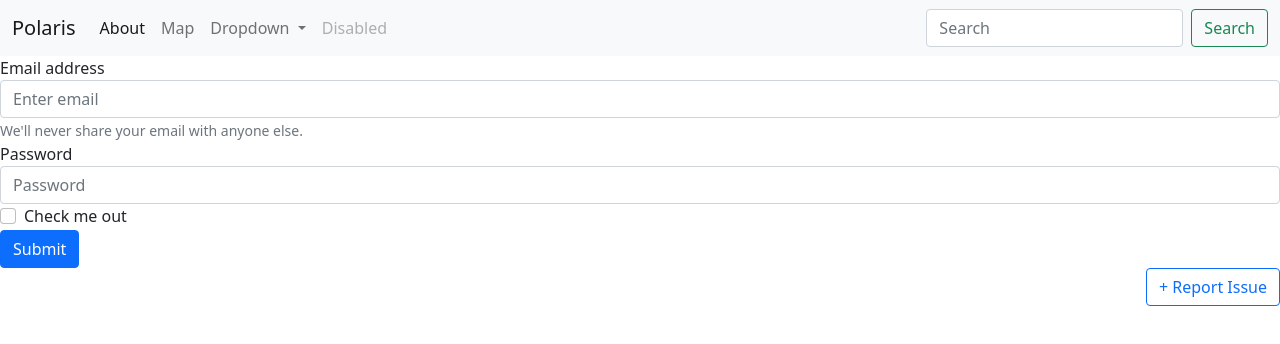
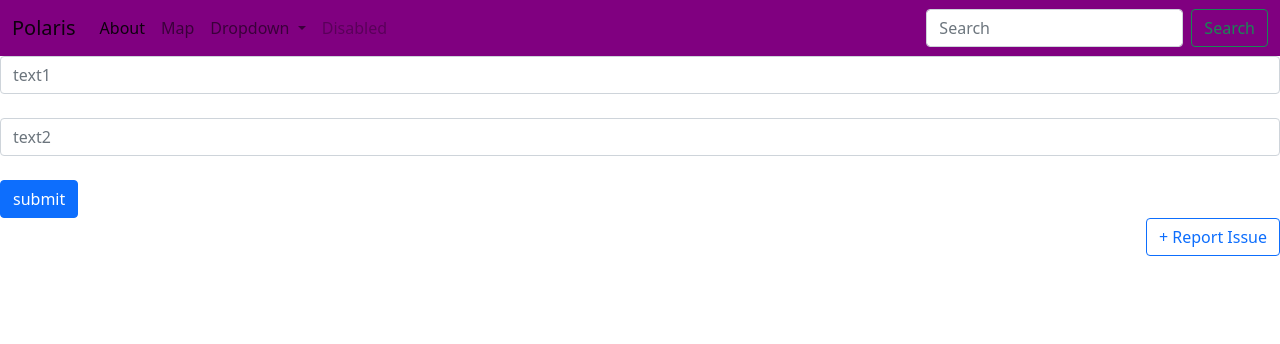
Before and after one commit to polaris-maps/luminary-web-client, an Angular app: page /report in a window 1280 px wide. Shown: the top 344 px of the page. Built offline with nearby package versions, Linux system fonts and the light colour scheme.

Commit message:
Added leaflet.js in node modules and added methods

```diff
--- a/angular.json
+++ b/angular.json
@@ -27,6 +27,7 @@
               "src/assets"
             ],
             "styles": [
+              "./node_modules/leaflet/dist/leaflet.css",
               "node_modules/bootstrap/dist/css/bootstrap.min.css",
               "src/styles.css"
             ],
--- a/package.json
+++ b/package.json
@@ -20,6 +20,7 @@
     "@angular/router": "~13.0.0",
     "bootstrap": "^5.1.3",
     "jquery": "^3.6.0",
+    "leaflet": "^1.7.1",
     "popper.js": "^1.16.1",
     "rxjs": "~7.4.0",
     "tslib": "^2.3.0",
@@ -30,6 +31,7 @@
     "@angular/cli": "~13.0.4",
     "@angular/compiler-cli": "~13.0.0",
     "@types/jasmine": "~3.10.0",
+    "@types/leaflet": "^1.7.9",
     "@types/node": "^12.11.1",
     "jasmine-core": "~3.10.0",
     "karma": "~6.3.0",
--- a/src/app/app.module.ts
+++ b/src/app/app.module.ts
@@ -1,5 +1,6 @@
 import { NgModule } from '@angular/core';
 import { BrowserModule } from '@angular/platform-browser';
+import { FormsModule } from '@angular/forms';
 
 import { AppRoutingModule } from './app-routing.module';
 import { AppComponent } from './app.component';
@@ -24,7 +25,8 @@ import { MapComponent } from './map/map.component';
   ],
   imports: [
     BrowserModule,
-    AppRoutingModule
+    AppRoutingModule,
+    FormsModule
   ],
   providers: [],
   bootstrap: [AppComponent]
--- a/src/app/header/header.component.css
+++ b/src/app/header/header.component.css
@@ -0,0 +1,3 @@
+.bg-primary  {
+    background-color: purple !important;
+}
--- a/src/app/header/header.component.html
+++ b/src/app/header/header.component.html
@@ -1,4 +1,4 @@
-<nav class="navbar navbar-expand-lg navbar-light bg-light">
+<nav class="navbar navbar-expand-lg navbar-light bg-primary">
     <div class="container-fluid">
       <a class="navbar-brand" routerLink="/">Polaris</a>
       <button class="navbar-toggler" id="navabar-toggler-button" type="button" data-bs-toggle="collapse" data-bs-target="#navbarSupportedContent" aria-controls="navbarSupportedContent" aria-expanded="false" aria-label="Toggle navigation">
--- a/src/app/map/map.component.css
+++ b/src/app/map/map.component.css
@@ -0,0 +1,13 @@
+.map-container {
+   height: 1000px;
+  }
+
+  .map-frame {
+    border: 2px solid black;
+    height: 50%;
+    width: 50%;
+  }
+
+  #map {
+    height: 100%;
+  }
--- a/src/app/map/map.component.html
+++ b/src/app/map/map.component.html
@@ -1,2 +1,6 @@
-<p>map works!</p>
-<iframe width="425" height="350" frameborder="0" scrolling="no" marginheight="0" marginwidth="0" src="https://www.openstreetmap.org/export/embed.html?bbox=-79.10722732543947%2C35.84912632921233%2C-79.04577255249025%2C35.97481105524676&amp;layer=mapnik" style="border: 1px solid black"></iframe><br/><small><a href="https://www.openstreetmap.org/#map=13/35.9120/-79.0765">View Larger Map</a></small>
+<div class="map-container">
+    <div class="map-frame">
+      <div id="map"></div>
+    </div>
+</div>
+<button (click)="addPin(1, 0)" >Add pin</button>
--- a/src/app/map/map.component.ts
+++ b/src/app/map/map.component.ts
@@ -1,15 +1,60 @@
-import { Component, OnInit } from '@angular/core';
+import { Component, AfterViewInit } from '@angular/core';
+import * as L from 'leaflet';
 
 @Component({
   selector: 'app-map',
   templateUrl: './map.component.html',
   styleUrls: ['./map.component.css']
 })
-export class MapComponent implements OnInit {
+export class MapComponent implements AfterViewInit {
+
+  private map: any;
+
+  // Map setup
+  private initMap(): void {
+    this.map = L.map('map', {
+      center: [ 35.91099, -79.056366 ],
+      zoom: 14
+    });
+
+    const tiles = L.tileLayer('https://{s}.tile.openstreetmap.org/{z}/{x}/{y}.png', {
+      maxZoom: 18,
+      minZoom: 3,
+      attribution: '&copy; <a href="http://www.openstreetmap.org/copyright">OpenStreetMap</a>'
+    });
+
+    tiles.addTo(this.map);
+    const marker = L.marker([ 35.91099, -79.056366]).addTo(this.map);
+    const popup = L.popup();
+    this.map.on('click', (e: any) => {
+      popup
+      .setLatLng(e.latlng)
+      .setContent("You clicked the map at " + e.latlng.toString())
+      .openOn(this.map);
+    });
+
+  }
 
   constructor() { }
 
-  ngOnInit(): void {
+  // Method to add pins to map
+  addPin(long: number, lat: number): void {
+    const marker = L.marker([ 35.913, -79.0564]).addTo(this.map);
   }
 
+  // Logic to covert building names from notifications to long ang lat for addPin()
+  getCordsForBuildings(): Array<number> {
+    return [0];
+  }
+
+  // TODO Hook up endpoint to fetch current pins based off notification board
+  fetchCurrentPins(): void {
+
+  }
+
+  ngAfterViewInit(): void {
+    this.initMap();
+  }
+
+
 }
--- a/src/app/notifications/notifications.component.html
+++ b/src/app/notifications/notifications.component.html
@@ -15,6 +15,8 @@
         <td>Elevator Right</td>
         <td>10:00 AM 2/14/2022</td>
         <td>30</td>
+        <td><button class="btn btn-primary" (click)="upvote()">Up</button></td>
+        <td><button class="btn btn-secondary" (click)="downvote()">Down</button></td>
       </tr>
       <tr>
         <th scope="row">2</th>
@@ -22,6 +24,8 @@
         <td>Automatic Door</td>
         <td>11:00 AM 2/13/2022</td>
         <td>25</td>
+        <td><button class="btn btn-primary" (click)="upvote()">Up</button></td>
+        <td><button class="btn btn-secondary" (click)="downvote()">Down</button></td>
       </tr>
       <tr>
         <th scope="row">3</th>
@@ -29,6 +33,8 @@
         <td>Escalator</td>
         <td>2:00 PM 2/17/2022</td>
         <td>19</td>
+        <td><button class="btn btn-primary" (click)="upvote()">Up</button></td>
+        <td><button class="btn btn-secondary" (click)="downvote()">Down</button></td>
       </tr>
     </tbody>
   </table>
--- a/src/app/notifications/notifications.component.ts
+++ b/src/app/notifications/notifications.component.ts
@@ -9,7 +9,24 @@ export class NotificationsComponent implements OnInit {
 
   constructor() { }
 
-  ngOnInit(): void {
-  }
+
+  // TODO Downvote method to send data to datebase
+  downvote(): void {}
+
+  // TODO Method to retrive all notifications from database
+  fetchAllNotifications(): void {}
+
+  // TODO Method to retrive only user filtered notifications from database
+  fetchMyNotifications(): void {}
+
+  // Angular Init method, Fetch post user has already upvoted
+  ngOnInit(): void {}
+
+  // TODO update page with new notifications set retrieved
+  updatePage(): void {}
+
+  // TODO Upvote method send data to database
+  upvote(): void {}
+
 
 }
--- a/src/app/report/report.component.html
+++ b/src/app/report/report.component.html
@@ -1,16 +1,8 @@
-<form>
-    <div class="form-group">
-      <label for="exampleInputEmail1">Email address</label>
-      <input type="email" class="form-control" id="exampleInputEmail1" aria-describedby="emailHelp" placeholder="Enter email">
-      <small id="emailHelp" class="form-text text-muted">We'll never share your email with anyone else.</small>
-    </div>
-    <div class="form-group">
-      <label for="exampleInputPassword1">Password</label>
-      <input type="password" class="form-control" id="exampleInputPassword1" placeholder="Password">
-    </div>
-    <div class="form-group form-check">
-      <input type="checkbox" class="form-check-input" id="exampleCheck1">
-      <label class="form-check-label" for="exampleCheck1">Check me out</label>
-    </div>
-    <button type="submit" class="btn btn-primary">Submit</button>
+<form #report="ngForm" (ngSubmit)="submitReport(report.value)">
+
+    <input type = "text" class="form-control" name = "text1" placeholder = "text1" ngModel>
+   <br/>
+   <input type = "text" class="form-control" name = "text2" placeholder = "text2" ngModel>
+   <br/>
+   <input type = "submit" class="btn btn-primary" value = "submit">
 </form>
--- a/src/app/report/report.component.ts
+++ b/src/app/report/report.component.ts
@@ -1,4 +1,5 @@
 import { Component, OnInit } from '@angular/core';
+import {NgForm} from '@angular/forms';
 
 @Component({
   selector: 'app-report',
@@ -9,7 +10,12 @@ export class ReportComponent implements OnInit {
 
   constructor() { }
 
-  ngOnInit(): void {
+  // Angular Init method, Fetch post user has already upvoted
+  ngOnInit(): void {}
+
+  // TODO Hookup endpoint from Database to submit new information
+  submitReport(data: any): void {
+    console.log(data);
   }
 
 }
```
Also changed, not shown: 1 other file (tests, documents, lock files or other folders).
